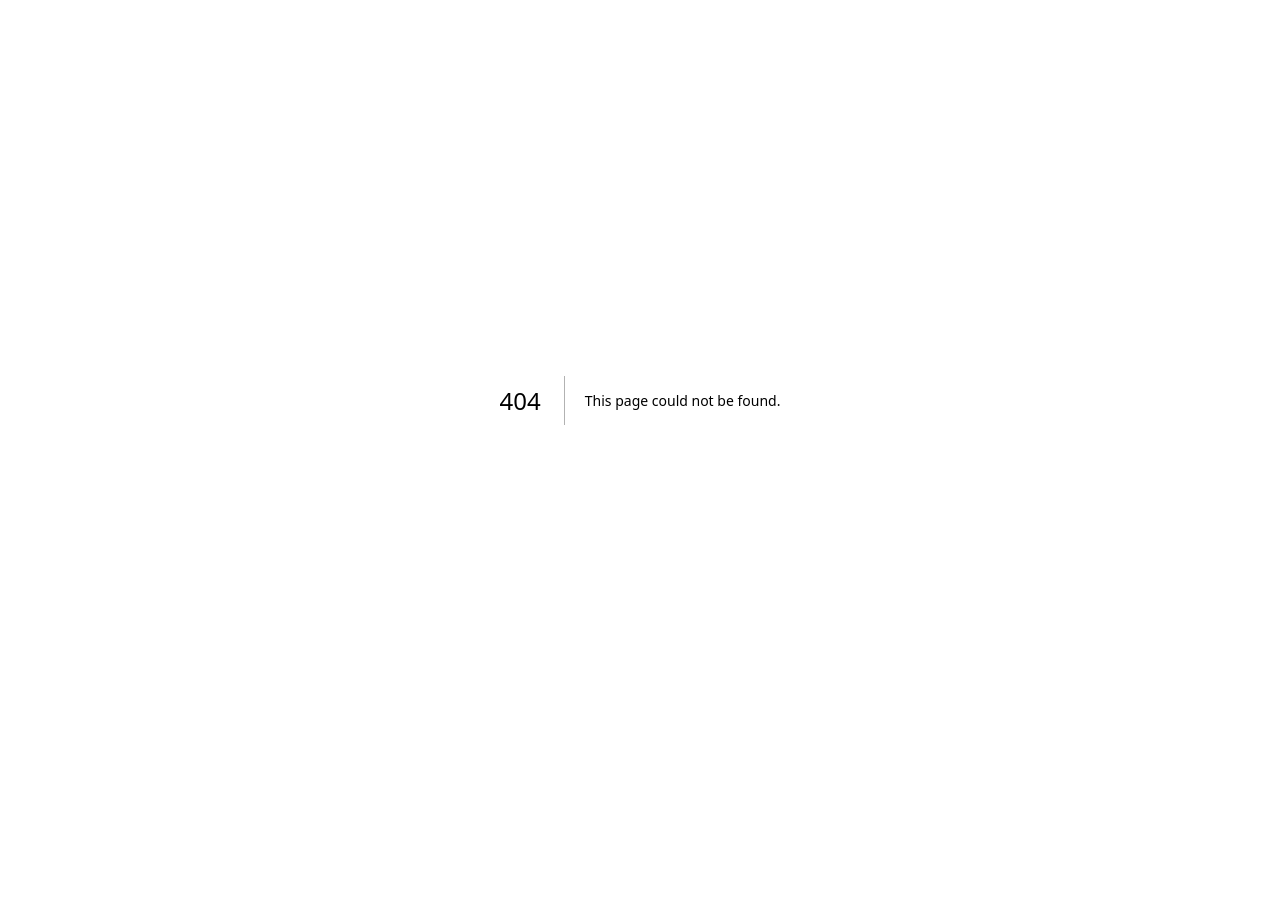
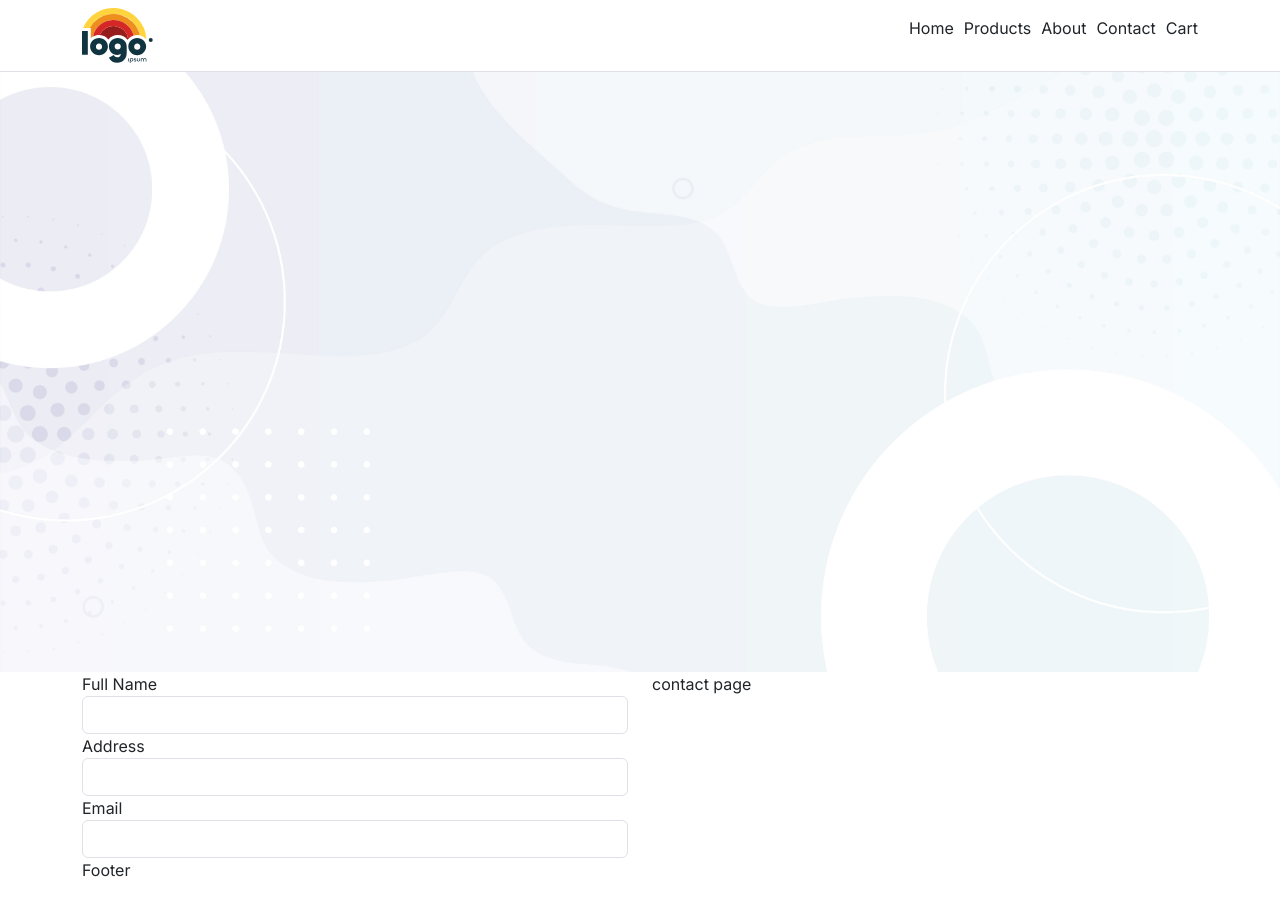
Before and after one commit to gurungbsal18/ecommerce-grocery-app, a Next.js app: page /contact in a window 1280 px wide. Before the commit this address had no page. Shown: the top 916 px of the page. Before the commit the page ends 800 px from the top, so only its background shows below. Built offline with nearby package versions, Linux system fonts and the light colour scheme.

Commit message:
contact page, footer added

```diff
--- /dev/null
+++ b/src/app/contact/page.jsx
@@ -0,0 +1,29 @@
+import CommonBanner from "@/component/CommonBanner";
+import React from "react";
+
+const page = () => {
+  return (
+    <div>
+      <CommonBanner />
+      <div className="container">
+        <div className="row">
+          <div className="col">
+            <div className="">
+              <label htmlFor="fullName">Full Name</label>
+              <input type="text" className="form-control" />
+              <label htmlFor="address">Address</label>
+              <input type="address" className="form-control" />
+              <label htmlFor="" className="">
+                Email
+              </label>
+              <input type="email" className="form-control" />
+            </div>
+          </div>
+          <div className="col">contact page</div>
+        </div>
+      </div>
+    </div>
+  );
+};
+
+export default page;
--- a/src/app/layout.jsx
+++ b/src/app/layout.jsx
@@ -2,6 +2,8 @@ import { Inter } from "next/font/google";
 import "./globals.css";
 import "bootstrap/dist/css/bootstrap.min.css";
 import "../scss/custom-style.scss";
+import Navbar from "@/component/Navbar";
+import Footer from "@/component/footer";
 
 const inter = Inter({ subsets: ["latin"] });
 
@@ -13,7 +15,11 @@ export const metadata = {
 export default function RootLayout({ children }) {
   return (
     <html lang="en">
-      <body className={inter.className}>{children}</body>
+      <body className={inter.className}>
+        <Navbar />
+        {children}
+        <Footer />
+      </body>
     </html>
   );
 }
--- /dev/null
+++ b/src/component/CommonBanner.jsx
@@ -0,0 +1,11 @@
+import React from "react";
+
+const CommonBanner = () => {
+  return (
+    <div className="common-banner">
+      <img src="/image/hero-bg.jpg" alt="" />
+    </div>
+  );
+};
+
+export default CommonBanner;
--- /dev/null
+++ b/src/component/Footer.jsx
@@ -0,0 +1,15 @@
+import React from "react";
+
+const Footer = () => {
+  return (
+    <>
+      <div className="footer-section">
+        <div className="container">
+          <p>Footer</p>
+        </div>
+      </div>
+    </>
+  );
+};
+
+export default Footer;
--- /dev/null
+++ b/src/scss/_footer.scss
@@ -0,0 +1,3 @@
+.footer-section {
+  height: 300px;
+}
--- a/src/scss/_hero-slider.scss
+++ b/src/scss/_hero-slider.scss
@@ -65,3 +65,12 @@
     font-size: 26px;
   }
 }
+
+.common-banner {
+  height: 600px;
+  img {
+    width: 100%;
+    height: 100%;
+    object-fit: cover;
+  }
+}
--- a/src/scss/custom-style.scss
+++ b/src/scss/custom-style.scss
@@ -5,6 +5,7 @@
 @import "./home-page";
 @import "./hero-slider";
 @import "./product-card";
+@import "./footer";
 
 .heading {
   font-family: "League Spartan", sans-serif;
```
